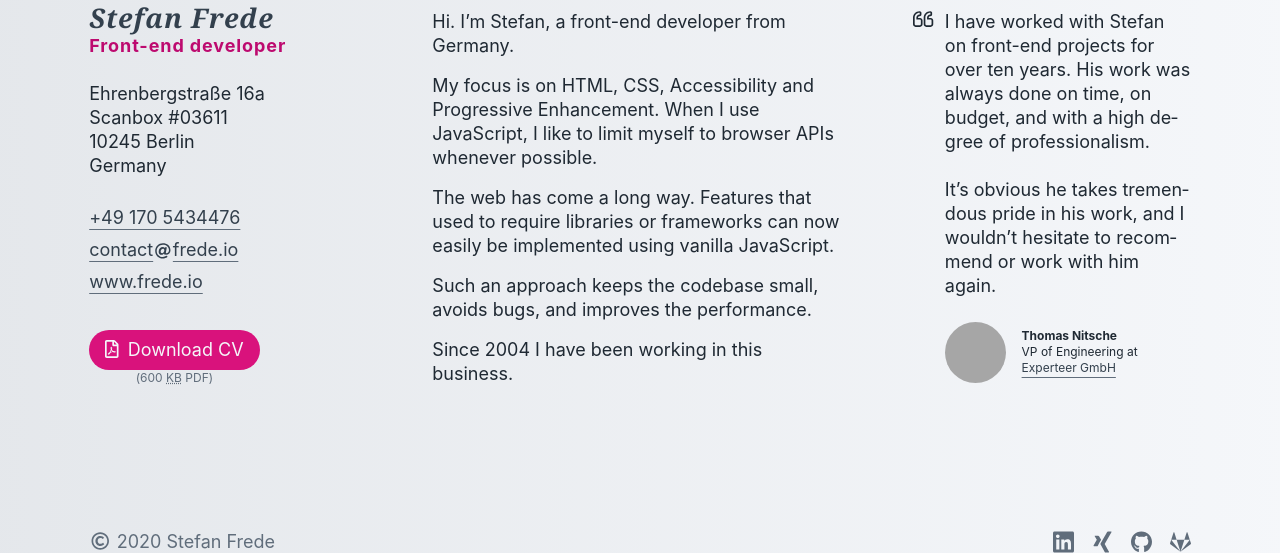
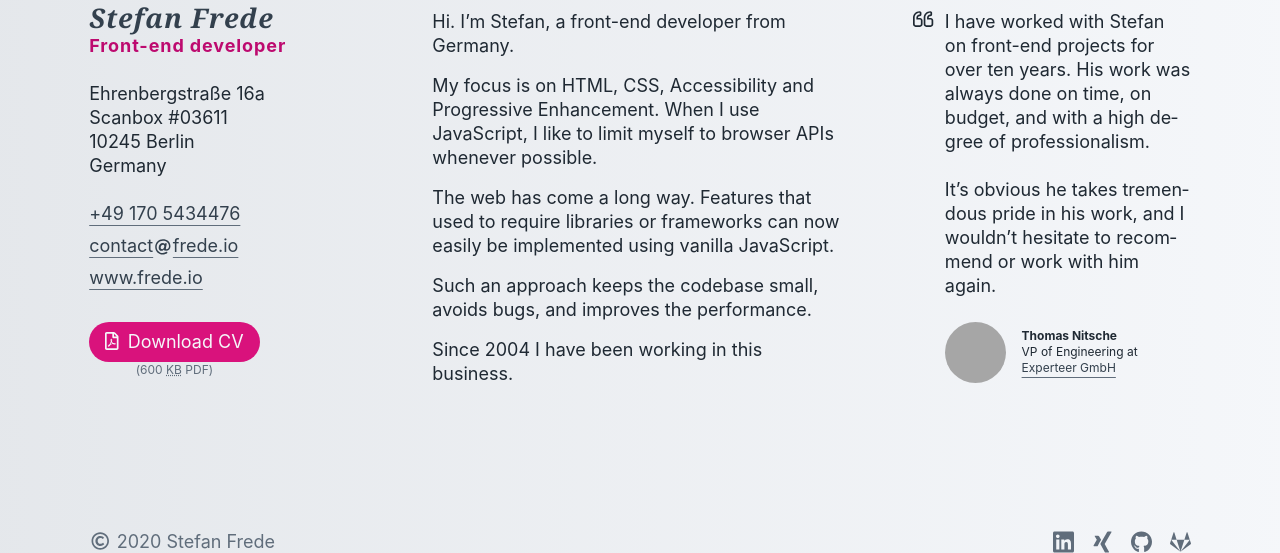
Before and after one commit to stefanfrede/frede-io, a PHP site: page / in a window 1280 px wide. Shown: the part 214-767 px from the top of the page. Run offline with PHP 8.4, Linux system fonts and the light colour scheme; grey boxes are pictures that could not be loaded.

Commit message:
fix: adjust links for vertical rhythm

```diff
--- a/assets/css/index.css
+++ b/assets/css/index.css
@@ -591,8 +591,8 @@
     justify-content: flex-start;
   }
 
-  .h-card__contact-data > p:last-child > a {
-    padding: 0.2222rem 0;
+  .h-card__contact-data > p:last-child > a + a {
+    margin-top: 0.4444rem;
   }
 
   .h-review {
```
